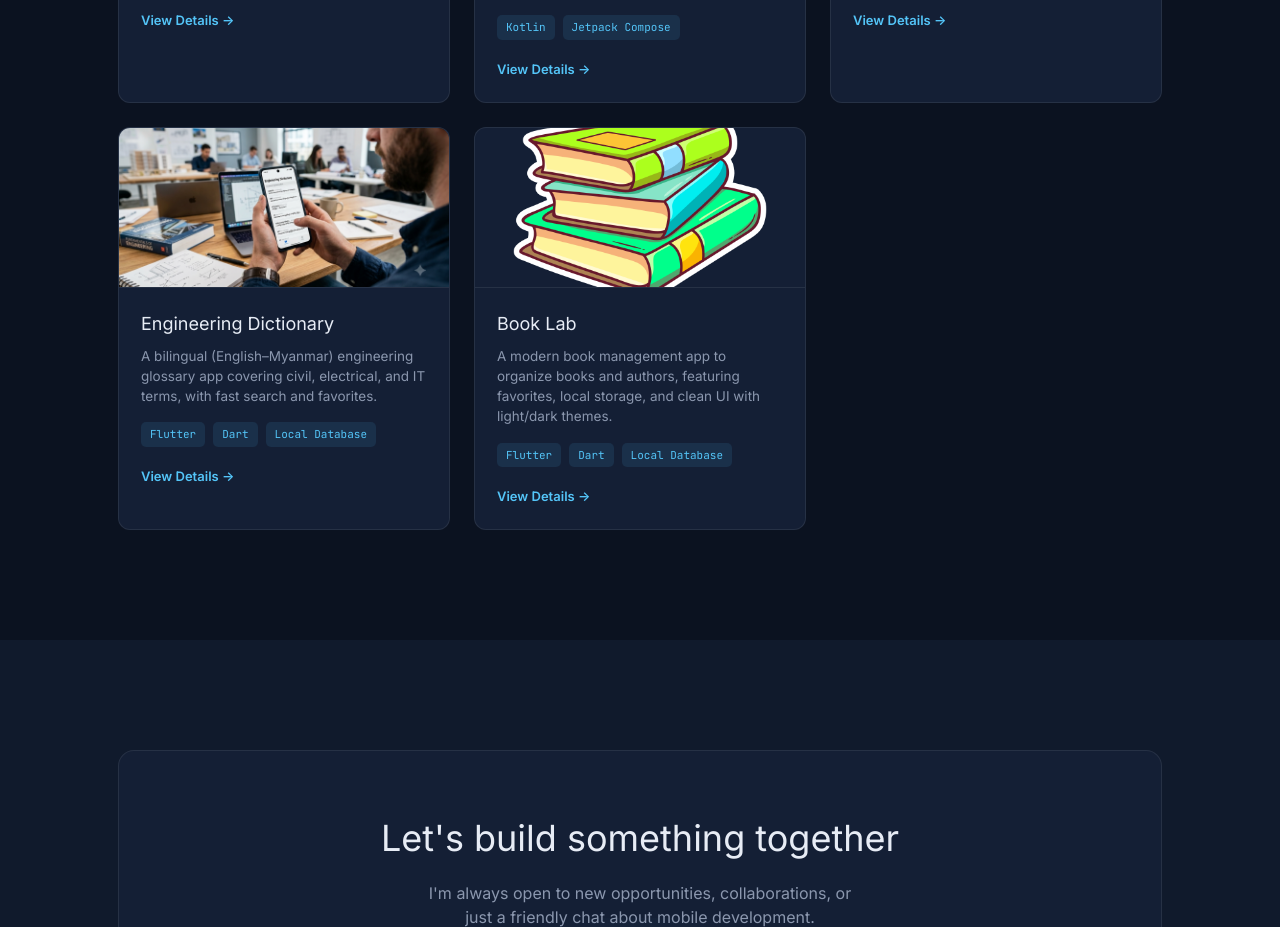
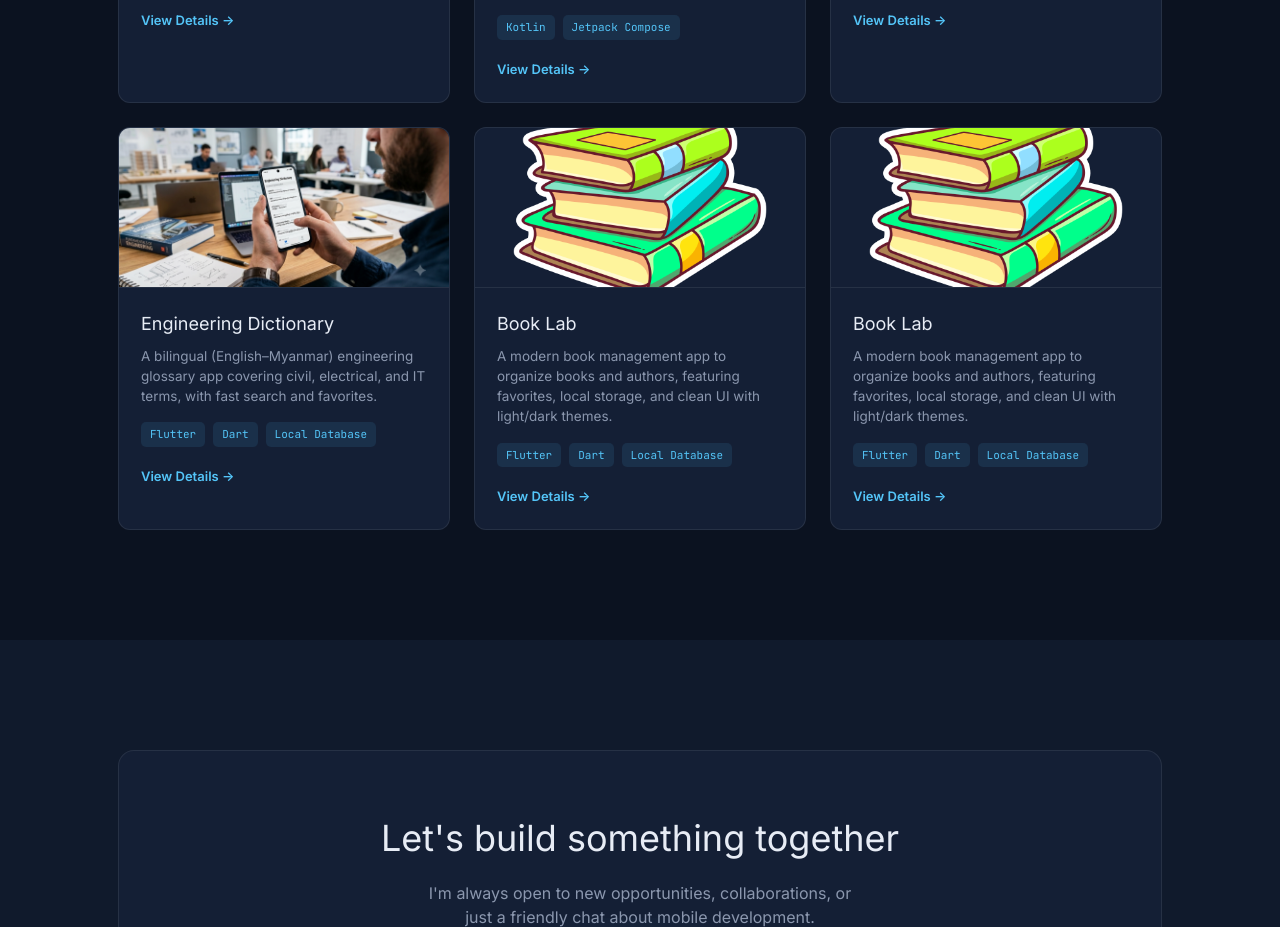
Before and after one commit to soekhant01/portfolio, a React (Vite) app: page /portfolio/about in a window 1280 px wide. Shown: the part 2600-3527 px from the top of the page. Built offline with nearby package versions, Linux system fonts and the light colour scheme.

Commit message:
a project added

```diff
--- a/src/data/projects.js
+++ b/src/data/projects.js
@@ -259,6 +259,61 @@ export const projects = [
     '/portfolio/projects/book-lab/book_lab_7.png',
     '/portfolio/projects/book-lab/book_lab_8.png'
   ],
+},
+
+{
+  id: 'book-lab',
+  title: 'Book Lab',
+  coverImage: '/portfolio/projects/book-lab/book.png',
+  description:
+    'A modern book management app to organize books and authors, featuring favorites, local storage, and clean UI with light/dark themes.',
+  summary:
+    'Book Lab is a Flutter mobile application designed to help users manage their personal book collection and author records. Users can add books and authors, attach images, write descriptions, and mark favorites for quick access. The app uses a local database for offline-first functionality and includes a polished UI with dark mode support and smooth interactions.',
+  tags: ['Flutter', 'Dart', 'Local Database'],
+  thumbClass: 'from-[#6a11cb] to-[#ff3d6e]',
+  role: 'Mobile Developer',
+  timeline: '2026',
+  status: 'Completed',
+  links: {
+    github: "https://github.com/soekhant01/BookLab",
+    demo: null,
+    store: null,
+  },
+  highlights: [
+    'Create and manage books and authors with images',
+    'Favorite system for quick access to important items',
+    'Clean and modern UI with light & dark theme support',
+    'Offline-first app using local database',
+  ],
+  features: [
+    {
+      title: 'Book & Author Management',
+      description: 'Add, edit,delete, and store detailed information about books and authors including descriptions and images.',
+    },
+    {
+      title: 'Favorites System',
+      description: 'Mark books or authors as favorites for quick access and better organization.',
+    },
+    {
+      title: 'Image Upload',
+      description: 'Attach cover images or author photos stored locally on the device.',
+    },
+    {
+      title: 'Dark Mode',
+      description: 'Switch between light and dark themes for better user experience.',
+    },
+  ],
+  techStack: ['Flutter', 'Dart', 'SQLite', 'Provider'],
+  screenshots: [
+    '/portfolio/projects/book-lab/book_lab_1.png',
+    '/portfolio/projects/book-lab/book_lab_2.png',
+    '/portfolio/projects/book-lab/book_lab_3.png',
+    '/portfolio/projects/book-lab/book_lab_4.png',
+    '/portfolio/projects/book-lab/book_lab_5.png',
+    '/portfolio/projects/book-lab/book_lab_6.png',
+    '/portfolio/projects/book-lab/book_lab_7.png',
+    '/portfolio/projects/book-lab/book_lab_8.png'
+  ],
 }
 
 
```
